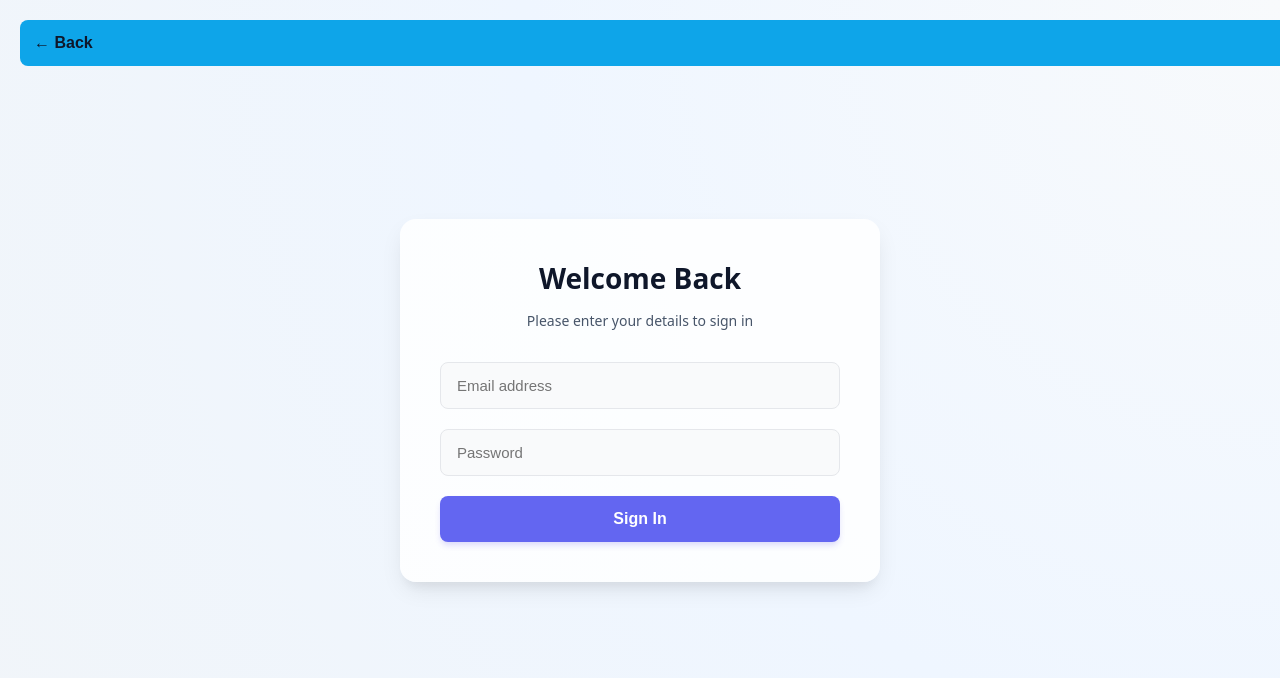
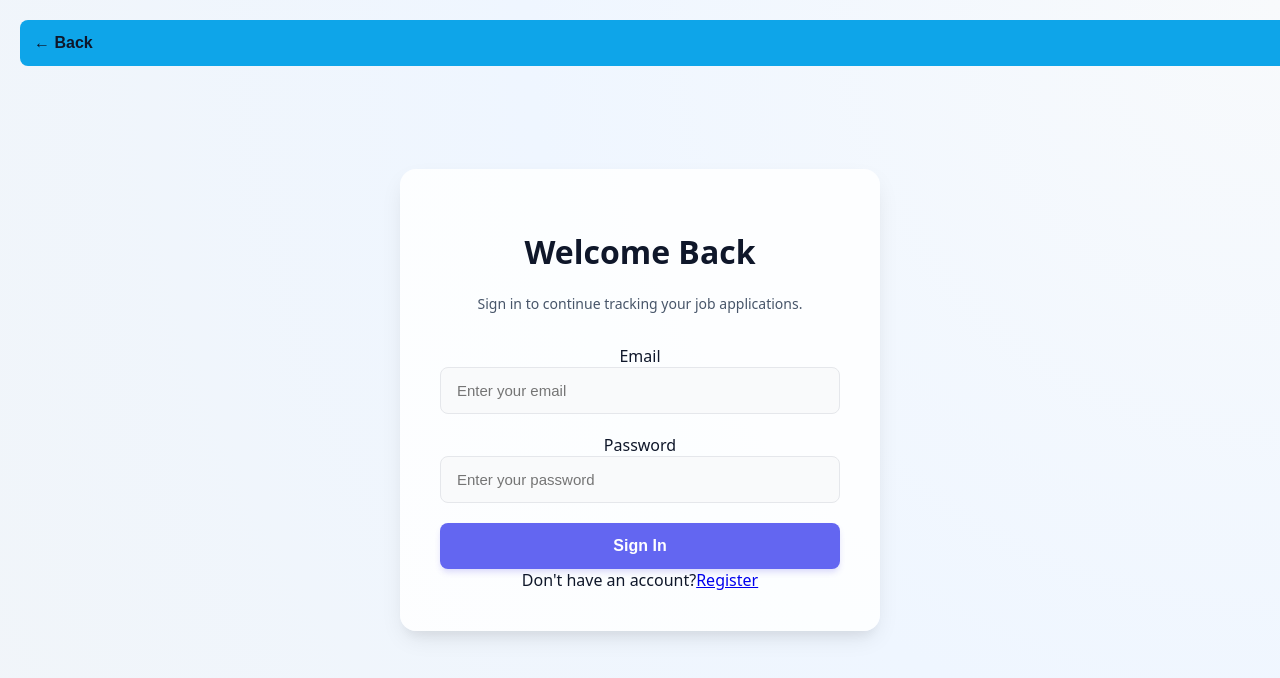
Before and after one commit to Keyvan1369/job-tracker-cv-builder, a React app in the folder frontend/: page /login in a window 1280 px wide. Shown: the top 678 px of the page. Built offline with nearby package versions, Linux system fonts and the light colour scheme; no server answers; the HTML template or start-up script is replaced by a standard one.

Commit message:
connect Login UI to back

```diff
--- a/frontend/src/pages/Login.jsx
+++ b/frontend/src/pages/Login.jsx
@@ -1,59 +1,243 @@
 import { useState } from "react";
+import { useNavigate, Link } from "react-router-dom";
+
 import api from "../services/api";
-import { useNavigate } from "react-router-dom";
 import { useAuth } from "../context/AuthContext";
+
 import "../styles/Login.css";
 
 export default function Login() {
-  const { login } = useAuth();
+
   const navigate = useNavigate();
 
+  const { login } = useAuth();
+
+
   const [email, setEmail] = useState("");
+
   const [password, setPassword] = useState("");
 
+  const [error, setError] = useState("");
+
+  const [loading, setLoading] = useState(false);
+
+
   const handleLogin = async (e) => {
+
     e.preventDefault();
+
+    setError("");
+
+    setLoading(true);
+
+
     try {
-      const res = await api.post("/auth/login", { email, password });
+
+      const res = await api.post(
+        "/auth/login",
+        {
+          email,
+          password,
+        }
+      );
+
+
       login(res.data);
+
+
       navigate("/dashboard");
-    } catch (error) {
-      console.error(error);
+
     }
+
+    catch (err) {
+
+      console.log(err);
+
+      setError(
+
+        err.response?.data?.message ||
+
+        "Login failed"
+
+      );
+
+    }
+
+    finally {
+
+      setLoading(false);
+
+    }
+
   };
 
+
   return (
+
     <div className="login-container">
+
       <div className="login-card">
-        <button type="button" className="back-button" onClick={() => navigate(-1)}>
-          &larr; Back
+
+        <button
+
+          className="back-button"
+
+          onClick={() => navigate("/")}
+
+        >
+
+          ← Back
+
         </button>
 
-        <h2>Welcome Back</h2>
-        <p className="login-subtitle">Please enter your details to sign in</p>
 
-        <form onSubmit={handleLogin} className="login-form">
+        <h1>
+
+          Welcome Back
+
+        </h1>
+
+
+        <p className="login-subtitle">
+
+          Sign in to continue tracking
+
+          your job applications.
+
+        </p>
+
+
+        <form
+
+          className="login-form"
+
+          onSubmit={handleLogin}
+
+        >
+
+
           <div className="input-group">
+
+            <label>
+
+              Email
+
+            </label>
+
             <input
+
               type="email"
-              placeholder="Email address"
-              onChange={(e) => setEmail(e.target.value)}
+
+              placeholder="Enter your email"
+
+              value={email}
+
+              onChange={(e) =>
+
+                setEmail(e.target.value)
+
+              }
+
               required
+
             />
+
           </div>
 
+
           <div className="input-group">
+
+            <label>
+
+              Password
+
+            </label>
+
             <input
-              placeholder="Password"
+
               type="password"
-              onChange={(e) => setPassword(e.target.value)}
+
+              placeholder="Enter your password"
+
+              value={password}
+
+              onChange={(e) =>
+
+                setPassword(e.target.value)
+
+              }
+
               required
+
             />
+
           </div>
 
-          <button type="submit" className="login-button">Sign In</button>
+
+          {
+
+            error &&
+
+            (
+
+              <p className="error-message">
+
+                {error}
+
+              </p>
+
+            )
+
+          }
+
+
+          <button
+
+            className="login-button"
+
+            type="submit"
+
+            disabled={loading}
+
+          >
+
+            {
+
+              loading
+
+                ?
+
+                "Signing in..."
+
+                :
+
+                "Sign In"
+
+            }
+
+          </button>
+
+
         </form>
+
+
+        <div className="login-footer">
+
+          Don't have an account?
+
+          <Link to="/register">
+
+            Register
+
+          </Link>
+
+        </div>
+
+
       </div>
+
     </div>
+
   );
+
 }
--- a/frontend/src/services/api.js
+++ b/frontend/src/services/api.js
@@ -1,18 +1,31 @@
 import axios from "axios";
 
 const api = axios.create({
+
   baseURL: import.meta.env.VITE_API_URL,
+
 });
 
 
-api.interceptors.request.use((config) => {
-  const token = localStorage.getItem("token");
+api.interceptors.request.use(
 
-  if (token) {
-    config.headers.Authorization = `Bearer ${token}`;
+  (config) => {
+
+    const token = localStorage.getItem("token");
+
+    if (token) {
+
+      config.headers.Authorization =
+
+        `Bearer ${token}`;
+
+    }
+
+    return config;
+
   }
 
-  return config;
-});
+);
+
 
 export default api;
--- a/frontend/src/styles/Login.css
+++ b/frontend/src/styles/Login.css
@@ -121,3 +121,11 @@
 .back-button:hover {
   color: var(--primary-color);
 }
+.error-message {
+
+  color: #e74c3c;
+
+  margin-bottom: 15px;
+
+  text-align: center;
+}
```
